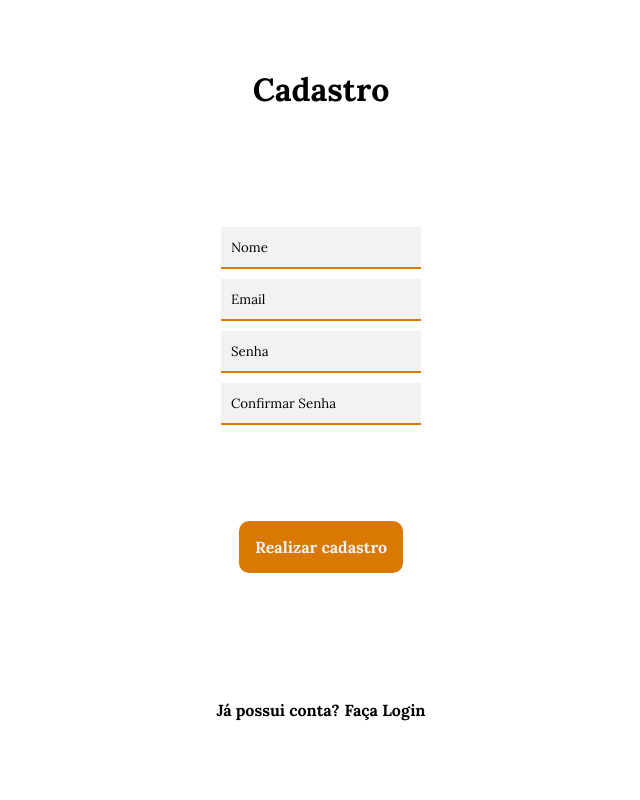
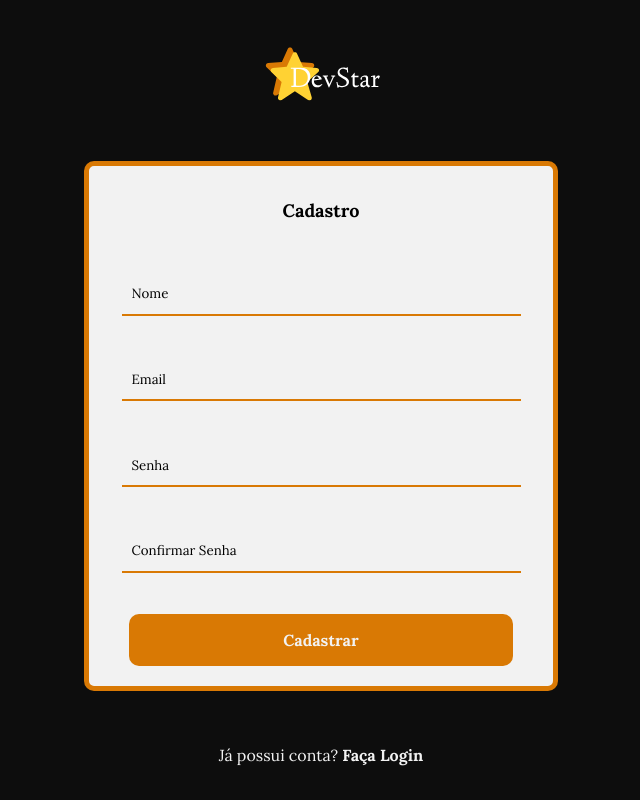
Before and after one commit to gabrielCaio/DevStar, a React (Vite) app in the folder frontend/dev-star/: page /register in a window 1280 px wide. Shown: the whole page, without its empty margins (319-959 px from the left). Built offline with nearby package versions, Linux system fonts and the light colour scheme.

Commit message:
feat: close #15

```diff
--- a/frontend/dev-star/src/components/Input/index.tsx
+++ b/frontend/dev-star/src/components/Input/index.tsx
@@ -10,7 +10,9 @@ export interface TextInputProps {
     styleProps?: Props,
     hasError?: boolean,
     errorMessage?: string,
-    pattern?: string
+    pattern?: string,
+    required?: boolean,
+    value?: any,
 }
 
 export function TextInput(props: TextInputProps) {
@@ -19,12 +21,14 @@ export function TextInput(props: TextInputProps) {
             <Input
                 placeholder={props?.placeholder}
                 type={props?.type}
+                value={props?.value}
                 onChange={props?.onChange}
                 onKeyDown={props?.onKeyDown}
                 onFocus={props?.onFocus}
                 height={props?.styleProps?.height}
                 padding={props?.styleProps?.padding}
                 pattern={props?.pattern}
+                required={props?.required}
             />
             {props.hasError && <ErrorMessage>{props.errorMessage}</ErrorMessage>}
         </InputArea>
--- a/frontend/dev-star/src/pages/Login/index.tsx
+++ b/frontend/dev-star/src/pages/Login/index.tsx
@@ -61,7 +61,7 @@ export default function Login() {
             </LoginContainer>
 
             <RedirectText>
-                <p onClick={redirectToRegister} >Não possui conta? <strong>Faça Login</strong></p>
+                <p onClick={redirectToRegister} >Não possui conta? <strong>Cadastre-se</strong></p>
             </RedirectText>
         </Container>
     )
--- a/frontend/dev-star/src/pages/Login/styles.ts
+++ b/frontend/dev-star/src/pages/Login/styles.ts
@@ -9,7 +9,6 @@ export const Container = styled.div`
     flex-direction: column;
     justify-content: space-around;
     align-items: center;
-
     background-color: ${colors.black};
 
     #area-logo {
--- a/frontend/dev-star/src/pages/Register/index.tsx
+++ b/frontend/dev-star/src/pages/Register/index.tsx
@@ -1,13 +1,11 @@
 import { useState } from 'react'
-import { Container, InputArea, ErrorMessage, LoginText } from './styles'
+import { Container, RegisterContainer } from './styles'
 import { TextInput, DefaultButton } from '../../components'
+import { useNavigate } from 'react-router-dom'
 
-interface UserData {
-    name: string,
-    email: string,
-    password: string,
-    confirmPassword: string
-}
+import { isEmailValid } from '../../utils'
+
+import { Logo } from '../../assets'
 
 interface ErrorRegister {
     error: boolean,
@@ -21,48 +19,53 @@ export default function Register() {
     const [confirmPassword, setConfirmPassword] = useState("");
     const [error, setError] = useState<ErrorRegister>({ error: false, message: ""});
 
-    function registerUser() {
-        const userData: UserData = { name, email, password, confirmPassword }
+    const navigate = useNavigate()
 
-        const valid = validateData(userData)
+    const handleSubmit = (e: React.FormEvent<HTMLFormElement>) => {
+        e.preventDefault();
+        const formData = { name, email, password, confirmPassword }
 
-        if(valid.error) return setError(valid)
-
-        // TODO: Send data to backend
-        console.log(userData)
-    }
-
-    function handleKeyPress(e: any) {
-        if(e.key === 'Enter') registerUser();
-    }
-
-    function validateData(data: UserData): ErrorRegister {
-
-        if(data.password !== data.confirmPassword) return { error: true, message: "Senhas não conferem" }
-        return { error: false, message: ""}
+        console.log(formData);
     }
 
     return (
         <Container>
-            <h1>Cadastro</h1>
+            <Logo width='120' />
 
-            <InputArea>
-                <TextInput placeholder='Nome' onChange={e => setName(e.target.value)} />
-                <TextInput placeholder='Email' onChange={e => setEmail(e.target.value)} />
-                <TextInput placeholder='Senha' onChange={e => setPassword(e.target.value)} />
-                <TextInput
-                    placeholder='Confirmar Senha'
-                    onChange={e => setConfirmPassword(e.target.value)}
-                    onKeyDown={handleKeyPress}
-                />
-            </InputArea>
+            <RegisterContainer>
+                <h1>Cadastro</h1>
 
-            <div>
-                <DefaultButton onClick={registerUser} >Realizar cadastro</DefaultButton>
-                {error.error && <ErrorMessage>{error.message}</ErrorMessage>}
-            </div>
+                <form onSubmit={e => handleSubmit(e)} >
+                    <TextInput
+                        placeholder="Nome"
+                        required
+                        value={name}
+                        onChange={e => setName(e.target.value)}
+                    />
+                    <TextInput
+                        placeholder="Email"
+                        required
+                        value={email}
+                        onChange={e => setEmail(e.target.value)}
+                    />
+                    <TextInput
+                        placeholder="Senha"
+                        required
+                        value={password}
+                        onChange={e => setPassword(e.target.value)}
+                    />
+                    <TextInput
+                        placeholder="Confirmar Senha"
+                        required
+                        value={confirmPassword}
+                        onChange={e => setConfirmPassword(e.target.value)}
+                    />
 
+                    <DefaultButton id="bt" type="submit" >Cadastrar</DefaultButton>
+                </form>
 
-            <LoginText>Já possui conta? <p>Faça Login</p></LoginText>
+            </RegisterContainer>
+
+            <p onClick={() => navigate('/')} >Já possui conta? <strong>Faça Login</strong></p>
         </Container>
     )}
--- a/frontend/dev-star/src/pages/Register/styles.ts
+++ b/frontend/dev-star/src/pages/Register/styles.ts
@@ -1,4 +1,6 @@
 import styled from 'styled-components'
+
+import { colors } from '../../utils'
 
 export const Container = styled.div`
     width: 100vw;
@@ -7,40 +9,48 @@ export const Container = styled.div`
     flex-direction: column;
     justify-content: space-around;
     align-items: center;
+    background-color: ${colors.black};
 
-    div {
-        display: flex;
-        flex-direction: column;
-        justify-content: center;
-        align-items: center;
+    p {
+        cursor: pointer;
+        transition: 0.5s;
+        color: ${colors.white};
+
+        &:hover {
+            filter: brightness(0.7);
+        }
     }
 `
 
-export const InputArea = styled.div`
+export const RegisterContainer = styled.div`
+    width: 30%;
+    height: 60%;
+    padding-inline: 40px;
+    padding-block: 20px;
     display: flex;
     flex-direction: column;
-    gap: 10px;
-`
+    align-items: center;
+    justify-content: flex-start;
 
-export const ErrorMessage = styled.h3`
-    font-size: 0.8rem;
-    color: #FC492B;
-`
+    background-color: ${colors.white};
+    border: 5px solid ${colors.orange};
+    border-radius: 10px;
 
-export const LoginText = styled.h3`
-    display: flex;
-    flex-direction: row;
-    justify-content: center;
-    align-items: center;
-    font-size: 1rem;
-    cursor: pointer;
-    transition: 0.5s;
-
-    &:hover {
-        opacity: 0.8;
+    h1 {
+        height: 10%;
+        font-size: 18px;
     }
 
-    p {
-        margin-left: 5px;
+    form {
+        width: 100%;
+        height: 100%;
+        display: flex;
+        flex-direction: column;
+        justify-content: flex-start;
+        align-items: center;
+
+        #bt {
+            margin-top: 20px;
+        }
     }
-`
+`;
--- a/frontend/dev-star/src/utils/index.ts
+++ b/frontend/dev-star/src/utils/index.ts
@@ -1,2 +1,2 @@
 export { colors } from './colors'
-export { isEmailValid } from './isEmail'
+export { isEmailValid, re } from './isEmail'
--- a/frontend/dev-star/src/utils/isEmail.ts
+++ b/frontend/dev-star/src/utils/isEmail.ts
@@ -1,5 +1,6 @@
+export const re = /^[a-zA-Z0-9.!#$%&'*+/=?^_`{|}~-]+@[a-zA-Z0-9](?:[a-zA-Z0-9-]{0,61}[a-zA-Z0-9])?(?:\.[a-zA-Z0-9](?:[a-zA-Z0-9-]{0,61}[a-zA-Z0-9])?)*$/
+
 export function isEmailValid(email: string): boolean {
     if(email === null || email === undefined) return false;
-    const re = /^[a-zA-Z0-9.!#$%&'*+/=?^_`{|}~-]+@[a-zA-Z0-9](?:[a-zA-Z0-9-]{0,61}[a-zA-Z0-9])?(?:\.[a-zA-Z0-9](?:[a-zA-Z0-9-]{0,61}[a-zA-Z0-9])?)*$/
     return re.test(email)
 }
```
